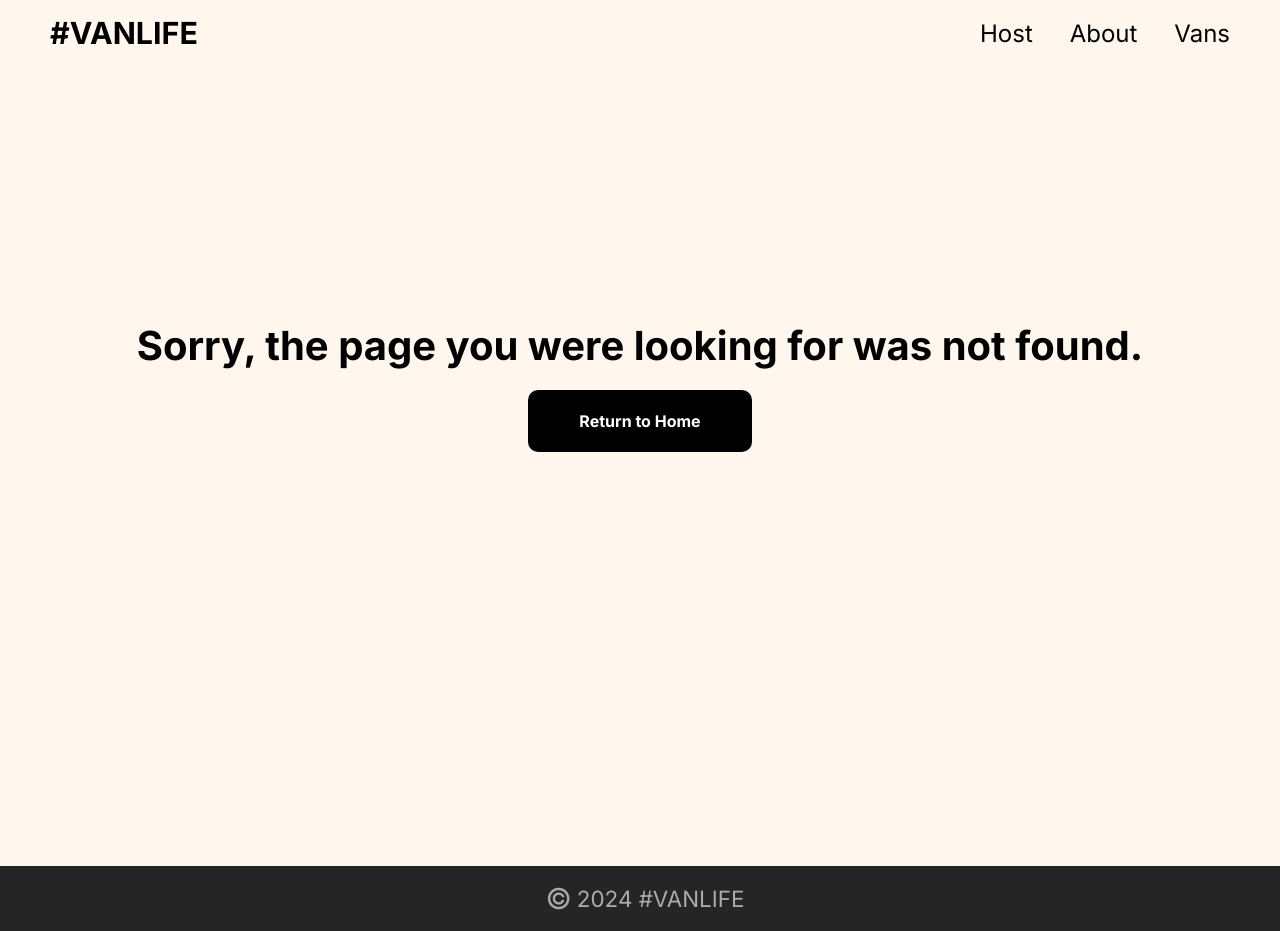
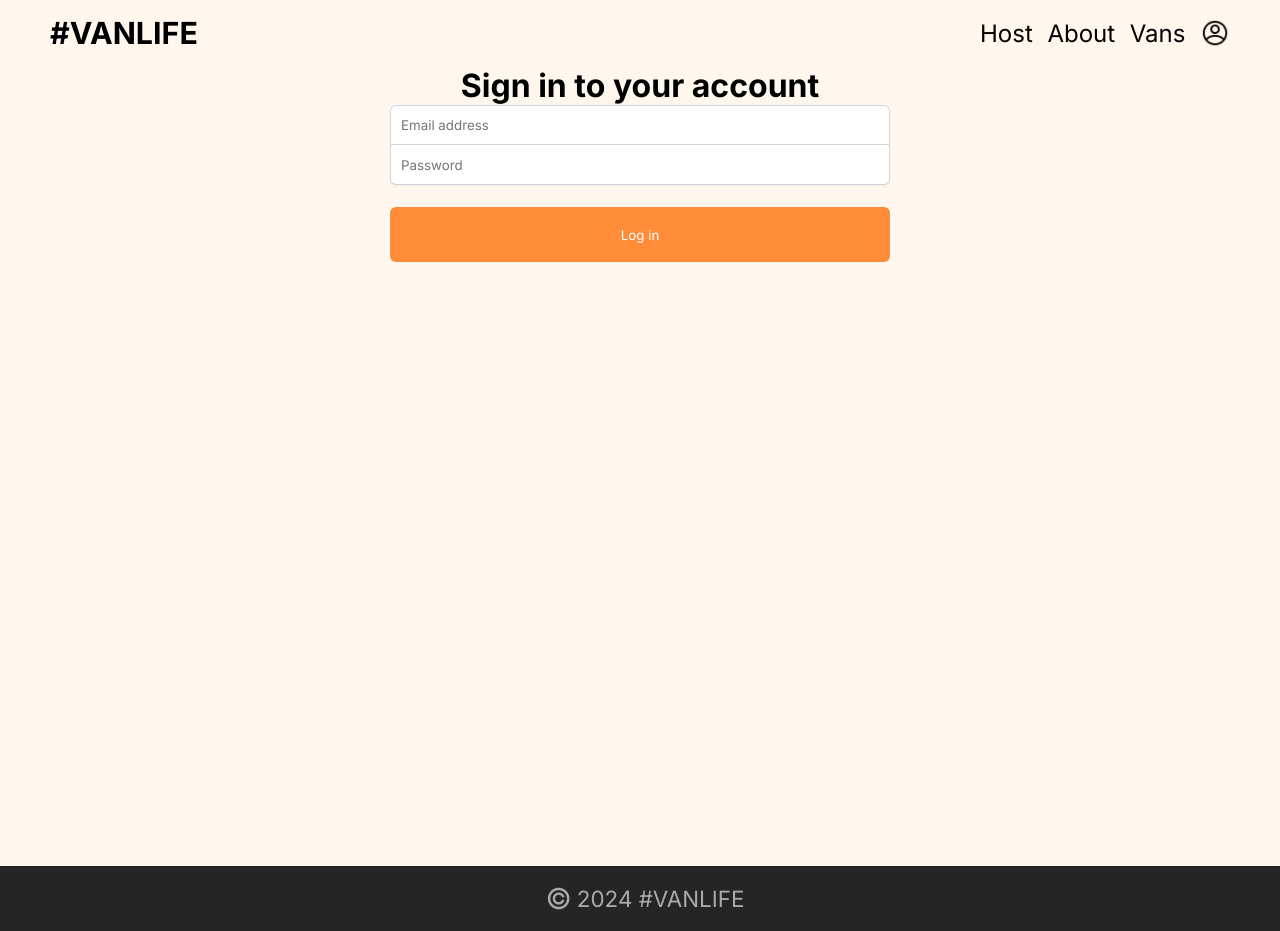
Before and after one commit to baydrwt/van-life, a React (Vite) app: page /login in a window 1280 px wide. Before the commit this address had no page. Built offline with nearby package versions, Linux system fonts and the light colour scheme; what miragejs would draw is missing.

Commit message:
actions-and-protected-routes
useNavigate,
react router form components,
action function (params, request)
useActionData,
action error handling,
useNavigation,
redirectTo

```diff
--- a/package.json
+++ b/package.json
@@ -13,7 +13,7 @@
     "miragejs": "^0.2.0-alpha.3",
     "react": "^18.3.1",
     "react-dom": "^18.3.1",
-    "react-router-dom": "^6.25.1"
+    "react-router-dom": "^6.4.3"
   },
   "devDependencies": {
     "@types/react": "^18.3.3",
--- a/src/App.css
+++ b/src/App.css
@@ -90,6 +90,68 @@ footer > p {
 footer > p > span {
   font-size: 1.8rem;
   padding-right: 5px;
+}
+
+/* Login Page */
+.login-container {
+  display: flex;
+  flex-direction: column;
+  align-items: center;
+  padding-inline: 27px;
+}
+
+.login-form {
+  display: flex;
+  flex-direction: column;
+  width: 100%;
+  max-width: 500px;
+}
+
+.login-form > input {
+  border: 1px solid rgba(209, 213, 219);
+  height: 40px;
+  text-indent: 10px;
+  font-family: "Inter", sans-serif;
+  box-shadow: 0px 1px 2px rgba(0, 0, 0, 0.05);
+  font-weight: 400;
+}
+
+.login-form > input:focus {
+  outline: none;
+}
+
+.login-form > input:first-of-type {
+  border-radius: 6px 6px 0px 0px;
+}
+
+.login-form > input:last-of-type {
+  border-radius: 0px 0px 6px 6px;
+  border-top: none;
+}
+
+.login-form > button {
+  background-color: #ff8c38;
+  border: none;
+  border-radius: 6px;
+  height: 55px;
+  margin-top: 22px;
+  color: white;
+  font-family: "Inter", sans-serif;
+}
+
+.login-form > button:disabled {
+  background-color: #aaaaaa;
+  cursor: not-allowed;
+}
+
+.red {
+  color: red;
+  margin: 10px;
+}
+
+a img {
+  display: flex;
+  align-items: center;
 }
 
 /* HOME PAGE */
--- a/src/App.jsx
+++ b/src/App.jsx
@@ -1,22 +1,27 @@
+import React from "react";
 import { RouterProvider, createBrowserRouter, createRoutesFromElements, Route } from "react-router-dom";
 import "./App.css";
-import "./server";
+import Home from "./pages/Home";
 import About from "./pages/About";
-import Home from "./pages/Home";
+import Login, { loader as loginLoader, action as loginAction } from "./pages/Login";
 import Vans, { loader as vansLoader } from "./pages/Vans/Vans";
-import VanDetail from "./pages/Vans/VanDetail";
+import VanDetail, { loader as vanDetailLoader } from "./pages/Vans/VanDetail";
 import Layout from "./components/Layout";
 import Dashboard from "./pages/Host/Dashboard";
 import Income from "./pages/Host/Income";
 import Reviews from "./pages/Host/Reviews";
 import HostLayout from "./components/HostLayout";
-import HostVans from "./pages/Host/HostVans";
-import HostVanDetail from "./pages/Host/HostVanDetail";
+import HostVans, { loader as hostVansLoader } from "./pages/Host/HostVans";
+import HostVanDetail, { loader as hostVanDetailLoader } from "./pages/Host/HostVanDetail";
 import HostVanInfo from "./components/HostVanInfo";
 import HostVanPricing from "./components/HostVanPricing";
 import HostVanPhoto from "./components/HostVanPhoto";
 import NotFound from "./pages/NotFound";
 import Error from "./components/Error";
+import { requireAuth } from "./utils";
+// localStorage.clear();
+
+import "./server";
 
 const router = createBrowserRouter(
   createRoutesFromElements(
@@ -24,17 +29,18 @@ const router = createBrowserRouter(
       <Route index element={<Home />} />
       <Route path="about" element={<About />} />
       <Route path="vans" element={<Vans />} errorElement={<Error />} loader={vansLoader} />
-      <Route path="vans/:id" element={<VanDetail />} />
+      <Route path="login" element={<Login />} loader={loginLoader} action={loginAction} />
+      <Route path="vans/:id" element={<VanDetail />} loader={vanDetailLoader} />
 
       <Route path="host" element={<HostLayout />}>
-        <Route index element={<Dashboard />} />
-        <Route path="income" element={<Income />} />
-        <Route path="reviews" element={<Reviews />} />
-        <Route path="vans" element={<HostVans />} />
-        <Route path="vans/:id" element={<HostVanDetail />}>
-          <Route index element={<HostVanInfo />} />
-          <Route path="pricing" element={<HostVanPricing />} />
-          <Route path="photos" element={<HostVanPhoto />} />
+        <Route index element={<Dashboard />} loader={async ({ request }) => await requireAuth(request)} />
+        <Route path="income" element={<Income />} loader={async ({ request }) => await requireAuth(request)} />
+        <Route path="reviews" element={<Reviews />} loader={async ({ request }) => await requireAuth(request)} />
+        <Route path="vans" element={<HostVans />} loader={hostVansLoader} />
+        <Route path="vans/:id" element={<HostVanDetail />} loader={hostVanDetailLoader}>
+          <Route index element={<HostVanInfo />} loader={async ({ request }) => await requireAuth(request)} />
+          <Route path="pricing" element={<HostVanPricing />} loader={async ({ request }) => await requireAuth(request)} />
+          <Route path="photos" element={<HostVanPhoto />} loader={async ({ request }) => await requireAuth(request)} />
         </Route>
       </Route>
       <Route path="*" element={<NotFound />} />
@@ -43,9 +49,5 @@ const router = createBrowserRouter(
 );
 
 export default function App() {
-  return (
-    <>
-      <RouterProvider router={router} />
-    </>
-  );
+  return <RouterProvider router={router} />;
 }
--- a/src/api.js
+++ b/src/api.js
@@ -1,5 +1,6 @@
-export async function getVans() {
-  const res = await fetch("/api/vans");
+export async function getVans(id) {
+  const url = id ? `/api/vans/${id}` : "/api/vans";
+  const res = await fetch(url);
   if (!res.ok) {
     throw {
       message: "Failed to fetch vans",
@@ -10,3 +11,32 @@ export async function getVans() {
   const data = await res.json();
   return data.vans;
 }
+
+export async function getHostVans(id) {
+  const url = id ? `/api/host/vans/${id}` : "/api/host/vans";
+  const res = await fetch(url);
+  if (!res.ok) {
+    throw {
+      message: "Failed to fetch vans",
+      statusText: res.statusText,
+      status: res.status,
+    };
+  }
+  const data = await res.json();
+  return data.vans;
+}
+
+export async function loginUser(creds) {
+  const res = await fetch("/api/login", { method: "post", body: JSON.stringify(creds) });
+  const data = await res.json();
+
+  if (!res.ok) {
+    throw {
+      message: data.message,
+      statusText: res.statusText,
+      status: res.status,
+    };
+  }
+
+  return data;
+}
--- a/src/components/Header.jsx
+++ b/src/components/Header.jsx
@@ -1,5 +1,6 @@
 import React from "react";
 import { Link, NavLink } from "react-router-dom";
+import imageUrl from "../assets/profile.png";
 
 export default function Header() {
   return (
@@ -16,6 +17,9 @@ export default function Header() {
           <NavLink className={({ isActive }) => (isActive ? "active" : null)} to="/vans">
             Vans
           </NavLink>
+          <Link to="login" className="login-link">
+            <img src={imageUrl} width={30} className="login-icon" />
+          </Link>
         </div>
       </nav>
     </>
--- a/src/pages/Host/HostVanDetail.jsx
+++ b/src/pages/Host/HostVanDetail.jsx
@@ -1,22 +1,15 @@
 import React from "react";
-import { useParams, NavLink, Link, Outlet } from "react-router-dom";
+import { NavLink, Link, Outlet, useLoaderData } from "react-router-dom";
+import { getHostVans } from "../../api";
+import { requireAuth } from "../../utils";
+
+export async function loader({ params, request }) {
+  await requireAuth(request);
+  return getHostVans(params.id);
+}
 
 export default function HostVanDetail() {
-  const [currentVan, setCurrentVan] = React.useState(null);
-  const { id } = useParams();
-
-  React.useState(() => {
-    async function getCurrentVan() {
-      const res = await fetch(`/api/host/vans/${id}`);
-      const data = await res.json();
-      setCurrentVan(data.vans);
-    }
-    getCurrentVan();
-  }, [id]);
-
-  if (!currentVan) {
-    return <h1>Loading...</h1>;
-  }
+  const currentVan = useLoaderData();
 
   return (
     <>
--- a/src/pages/Host/HostVans.jsx
+++ b/src/pages/Host/HostVans.jsx
@@ -1,19 +1,17 @@
 import React from "react";
-import { Link } from "react-router-dom";
+import { Link, useLoaderData } from "react-router-dom";
+import { getHostVans } from "../../api";
+import { requireAuth } from "../../utils";
+
+export async function loader({ request }) {
+  await requireAuth(request);
+  return getHostVans();
+}
 
 export default function Vans() {
-  const [hostVans, setHostVans] = React.useState([]);
+  const vans = useLoaderData();
 
-  React.useEffect(() => {
-    async function getHostVans() {
-      const res = await fetch("/api/host/vans");
-      const data = await res.json();
-      setHostVans(data.vans);
-    }
-    getHostVans();
-  }, []);
-
-  const hostVansEls = hostVans.map((van) => (
+  const hostVansEls = vans.map((van) => (
     <Link to={van.id} key={van.id} className="host-van-link-wrapper">
       <div className="host-van-single" key={van.id}>
         <img src={van.imageUrl} alt={`Photo of ${van.name}`} />
@@ -24,10 +22,13 @@ export default function Vans() {
       </div>
     </Link>
   ));
+
   return (
     <section>
       <h1 className="host-vans-title">Your listed vans</h1>
-      <div className="host-vans-list">{hostVans.length > 0 ? <section>{hostVansEls}</section> : <h2>Loading...</h2>}</div>
+      <div className="host-vans-list">
+        <section>{hostVansEls}</section>
+      </div>
     </section>
   );
 }
--- /dev/null
+++ b/src/pages/Login.jsx
@@ -0,0 +1,40 @@
+import React from "react";
+import { useLoaderData, Form, redirect, useActionData, useNavigation } from "react-router-dom";
+import { loginUser } from "../api";
+
+export function loader({ request }) {
+  return new URL(request.url).searchParams.get("message");
+}
+
+export async function action({ request }) {
+  const formData = await request.formData();
+  const email = formData.get("email");
+  const password = formData.get("password");
+  const pathname = new URL(request.url).searchParams.get("redirectTo") || "/host";
+  try {
+    const data = await loginUser({ email, password });
+    localStorage.setItem("loggedin", JSON.stringify(true));
+    return redirect(pathname);
+  } catch (err) {
+    return err.message;
+  }
+}
+
+export default function Login() {
+  const error = useActionData();
+  const message = useLoaderData();
+  const navigate = useNavigation();
+
+  return (
+    <div className="login-container">
+      <h1>Sign in to your account</h1>
+      {error && <h3 className="red">{error}</h3>}
+      {message && <h3>{message}</h3>}
+      <Form className="login-form" method="post" replace>
+        <input name="email" type="email" placeholder="Email address" />
+        <input name="password" type="password" placeholder="Password" />
+        <button disabled={navigate.state === "submitting"}> {navigate.state === "submitting" ? "Logging in..." : "Log in"}</button>
+      </Form>
+    </div>
+  );
+}
--- a/src/pages/Vans/VanDetail.jsx
+++ b/src/pages/Vans/VanDetail.jsx
@@ -1,28 +1,23 @@
 import React from "react";
-import { Link, useParams, useLocation } from "react-router-dom";
+import { Link, useLocation, useLoaderData } from "react-router-dom";
+import { getVans } from "../../api";
+
+export function loader({ params }) {
+  return getVans(params.id);
+}
 
 export default function VanDetail() {
-  const [van, setVan] = React.useState(null);
-  const { id } = useParams();
   const location = useLocation();
+  const van = useLoaderData();
+
   const search = location.state?.search || "";
   const type = location.state?.type || "all";
-
-  React.useEffect(() => {
-    async function getVanDetail() {
-      const res = await fetch(`/api/vans/${id}`);
-      const data = await res.json();
-      setVan(data.vans);
-    }
-    getVanDetail();
-  }, [{ id }]);
 
   return (
     <div className="van-detail-container">
       <Link to={`..${search}`} relative="path" className="back-button">
         &larr; <span>Back to {type} vans</span>
       </Link>
-      {van ? (
       <div className="van-detail">
         <img src={van.imageUrl} />
         <i className={`van-type ${van.type} selected`}>{van.type}</i>
@@ -33,9 +28,6 @@ export default function VanDetail() {
         <p>{van.description}</p>
         <button className="link-button">Rent this van</button>
       </div>
-      ) : (
-        <h2>Loading...</h2>
-      )}
     </div>
   );
 }
--- a/src/server.js
+++ b/src/server.js
@@ -3,6 +3,7 @@ import { createServer, Model, Response } from "miragejs";
 createServer({
   models: {
     vans: Model,
+    users: Model,
   },
 
   seeds(server) {
@@ -63,12 +64,13 @@ createServer({
       type: "rugged",
       hostId: "123",
     });
+    server.create("user", { id: "123", email: "b@y.com", password: "12345678", name: "Bayu" });
   },
 
   routes() {
     this.namespace = "api";
     this.logging = false;
-    this.timing = 2000;
+    // this.timing = 2000
 
     this.get("/vans", (schema, request) => {
       // return new Response(400, {}, {error: "Error fetching data"})
@@ -90,5 +92,23 @@ createServer({
       const id = request.params.id;
       return schema.vans.findBy({ id, hostId: "123" });
     });
+
+    this.post("/login", (schema, request) => {
+      const { email, password } = JSON.parse(request.requestBody);
+      // This is an extremely naive version of authentication. Please don't
+      // do this in the real world, and never save raw text passwords
+      // in your database 😇
+      const foundUser = schema.users.findBy({ email, password });
+      if (!foundUser) {
+        return new Response(401, {}, { message: "No user with those credentials found!" });
+      }
+
+      // At the very least, don't send the password back to the client 😅
+      foundUser.password = undefined;
+      return {
+        user: foundUser,
+        token: "Enjoy your pizza, here's your tokens.",
+      };
+    });
   },
 });
--- /dev/null
+++ b/src/utils.js
@@ -0,0 +1,10 @@
+import { redirect } from "react-router-dom";
+
+export async function requireAuth(request) {
+  const pathname = new URL(request.url).pathname;
+  const isLoggedIn = JSON.parse(localStorage.getItem("loggedin"));
+
+  if (!isLoggedIn) {
+    throw redirect(`/login?message=You must Login first.&redirectTo=${pathname}`);
+  }
+}
```
Also changed, not shown: src/main.jsx (+6 -6 lines), src/assets/profile.png (added), 1 other file (tests, documents, lock files or other folders). Lines whose indentation alone changed are shown as unchanged.
